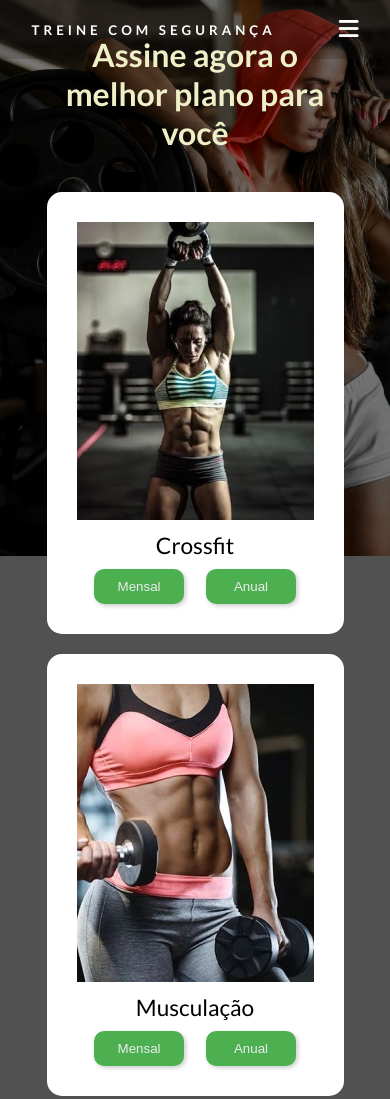
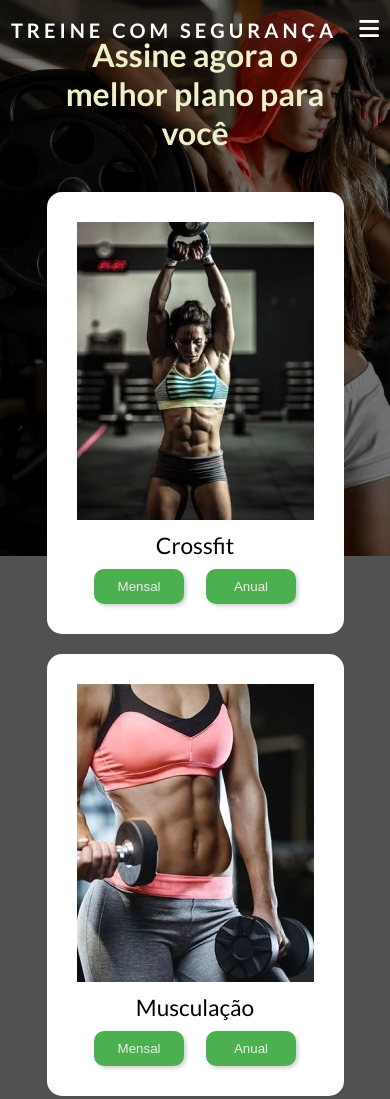
Before and after one commit to YanZinTS/Academia-das-Winx, a plain HTML site: page planos.html in a window 390 px wide. Shown: the top 1099 px of the page. Drawn offline with nearby package versions, Linux system fonts and the light colour scheme.

Commit message:
first commit

```diff
--- a/style/planos.css
+++ b/style/planos.css
@@ -334,7 +334,7 @@ menu ul {
   }
   .logo{
       width: auto;
-      font-size: 10pt;
+      font-size: 15pt;
   }
 }
 
```
